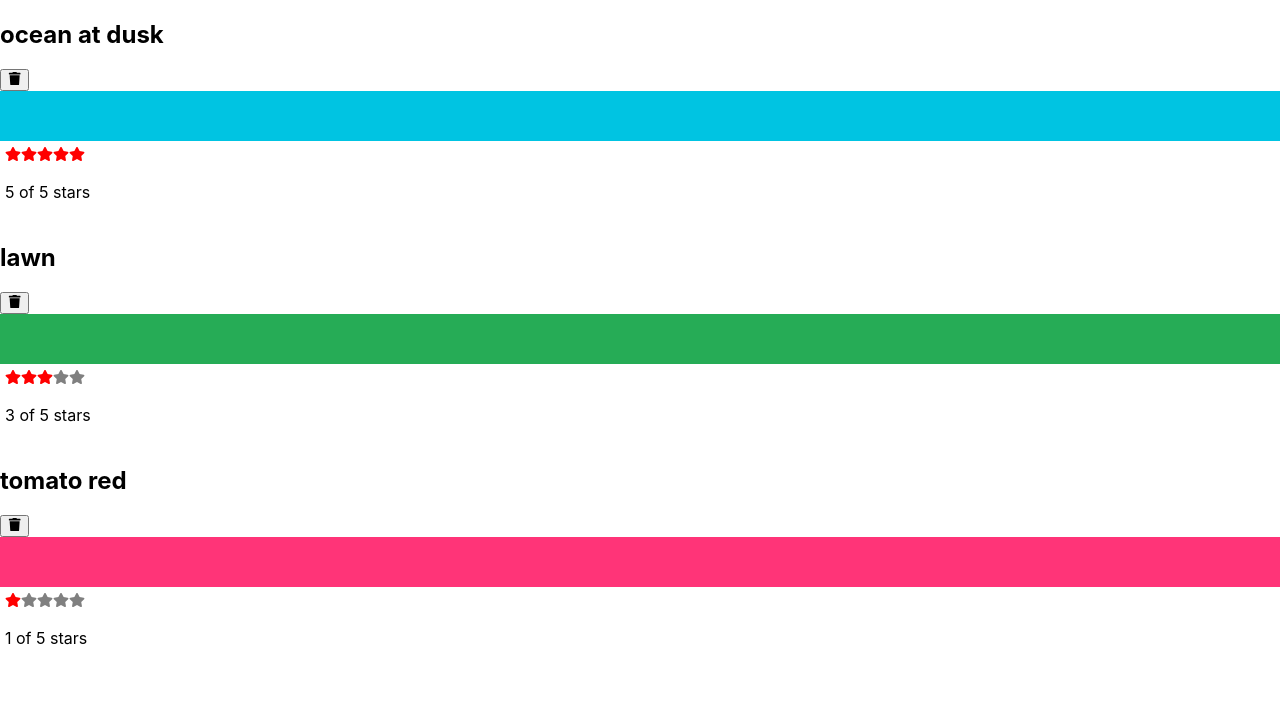
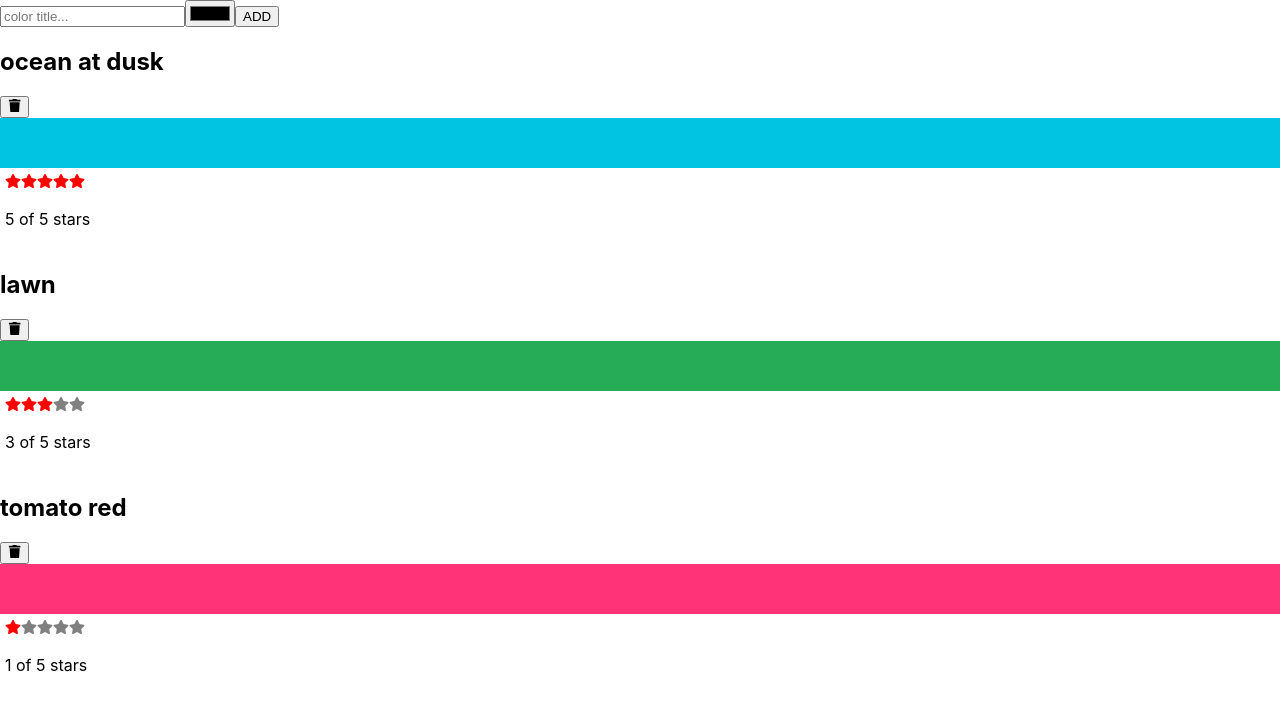
Before and after one commit to keroken/star-rating, a React (Create React App) app: page / in a window 1280 px wide. Shown: the top 710 px of the page. Built offline with nearby package versions, Linux system fonts and the light colour scheme.

Commit message:
add AddColorForm to App

```diff
--- a/src/App.js
+++ b/src/App.js
@@ -1,10 +1,27 @@
 import React, { useState } from 'react';
 import ColorList from './components/ColorList';
 import colorData from './color-data.json';
+import AddColorForm from './components/AddColorForm';
+import { v4 } from 'uuid';
 
 function App() {
   const [colors, setColors] = useState(colorData);
   return (
+    <>
+      <AddColorForm
+        onNewColor={(title, color) => {
+          const newColors = [
+            ...colors,
+            {
+              id: v4(),
+              rating: 0,
+              title,
+              color
+            }
+          ];
+          setColors(newColors);
+        }}
+      />
       <ColorList
         colors={colors}
         onRateColor={(id, rating) => {
@@ -18,6 +35,7 @@
           setColors(newColors);
         }}
       />
+    </>
   );
 }
 
```
Lines whose indentation alone changed are shown as unchanged.
